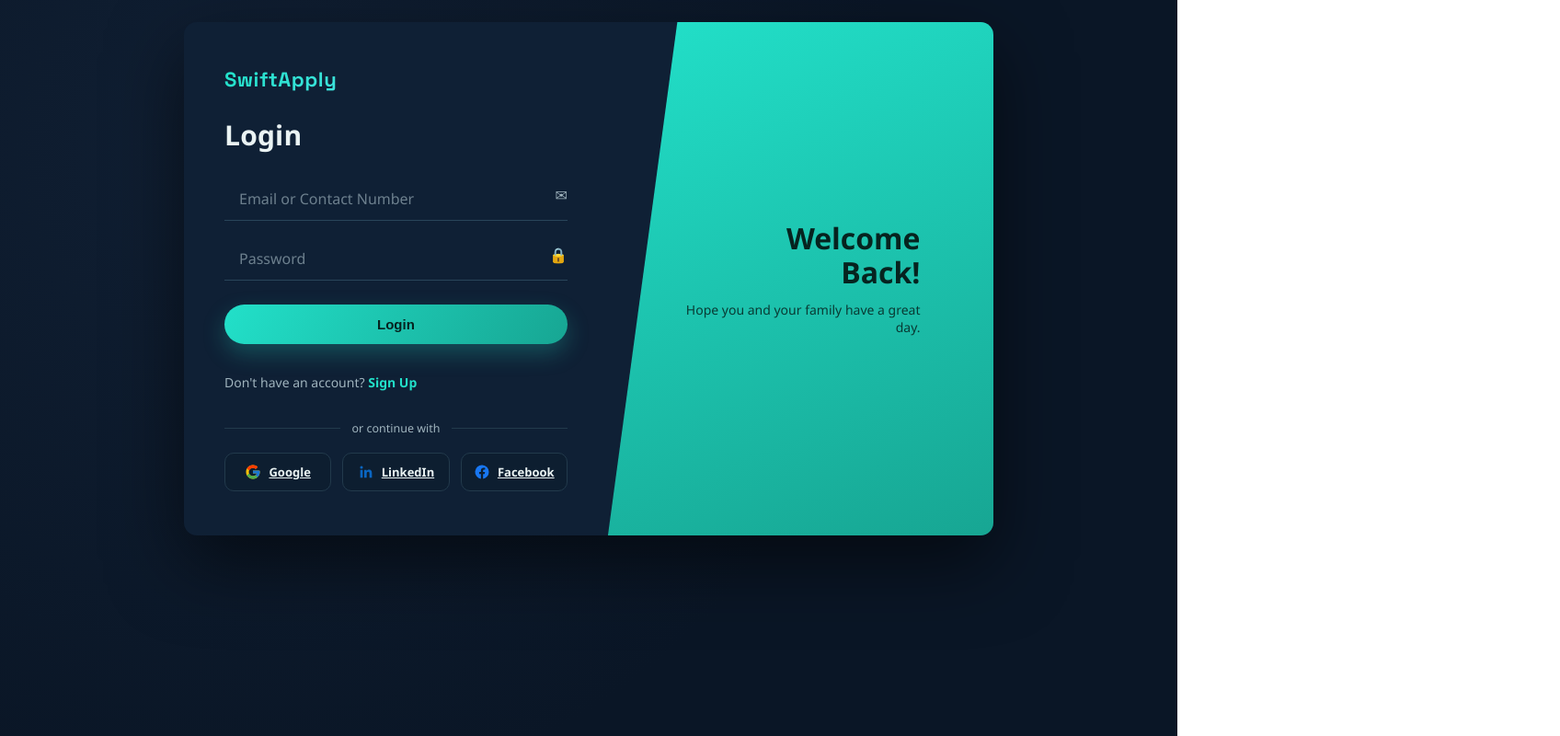
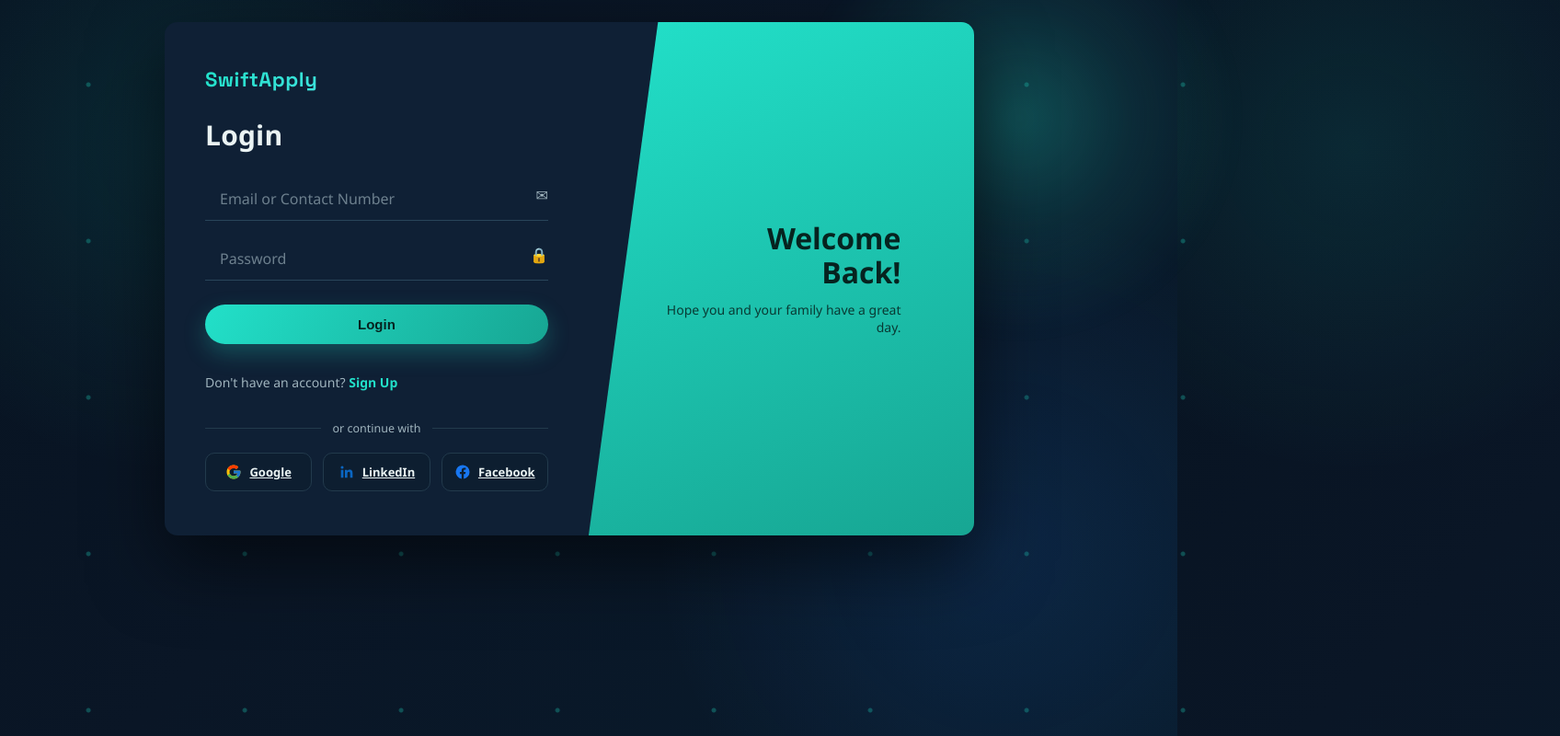
Before and after one commit to shankhadeephalder7-design/Hackathon, a website: page public/login.html in a window 1280 px wide. Shown: the whole page at 92% size, 1696 px wide, since content can reach past the window. Drawn offline with Linux system fonts and the light colour scheme.

Commit message:
Animations

```diff
--- a/public/style.css
+++ b/public/style.css
@@ -401,3 +401,95 @@ body {
   background: white;
   padding: 0 6px;
 }
+/* ---------- Animated SwiftApply Background ---------- */
+
+body {
+  position: relative;
+  overflow-x: hidden;
+  background:
+    radial-gradient(circle at 15% 20%, rgba(34, 224, 201, 0.10), transparent 28%),
+    radial-gradient(circle at 85% 75%, rgba(40, 130, 255, 0.12), transparent 30%),
+    linear-gradient(135deg, #071321, #0a1626 45%, #081b2c);
+}
+
+/* Soft moving glow blobs */
+body::before {
+  content: "";
+  position: fixed;
+  width: 420px;
+  height: 420px;
+  top: -180px;
+  right: -120px;
+  border-radius: 50%;
+  background: radial-gradient(
+    circle,
+    rgba(34, 224, 201, 0.28) 0%,
+    rgba(34, 224, 201, 0.10) 35%,
+    transparent 70%
+  );
+  filter: blur(10px);
+  pointer-events: none;
+  z-index: 0;
+  animation: glow-float 9s ease-in-out infinite alternate;
+}
+
+/* Network dots + connecting lines */
+body::after {
+  content: "";
+  position: fixed;
+  inset: 0;
+  pointer-events: none;
+  z-index: 0;
+  opacity: 0.32;
+
+  background-image:
+    radial-gradient(circle, rgba(34, 224, 201, 0.9) 2px, transparent 3px);
+
+  background-size:
+    170px 170px,
+    240px 240px,
+    280px 280px;
+
+  animation: network-drift 18s linear infinite;
+}
+
+/* Keep your actual website above the background */
+.card,
+.toast {
+  position: relative;
+  z-index: 1;
+}
+
+/* Moving gradient/blob animation */
+@keyframes glow-float {
+  0% {
+    transform: translate(0, 0) scale(1);
+  }
+
+  50% {
+    transform: translate(-80px, 100px) scale(1.15);
+  }
+
+  100% {
+    transform: translate(-150px, 30px) scale(0.95);
+  }
+}
+
+/* Very slow network movement */
+@keyframes network-drift {
+  from {
+    transform: translate(0, 0);
+  }
+
+  to {
+    transform: translate(40px, 25px);
+  }
+}
+
+/* Reduced motion accessibility */
+@media (prefers-reduced-motion: reduce) {
+  body::before,
+  body::after {
+    animation: none;
+  }
+}
```
Also changed, not shown: 1 other file.
